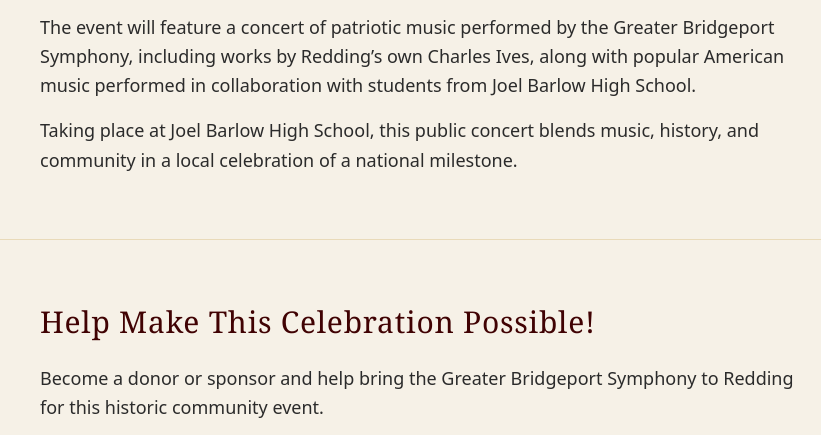
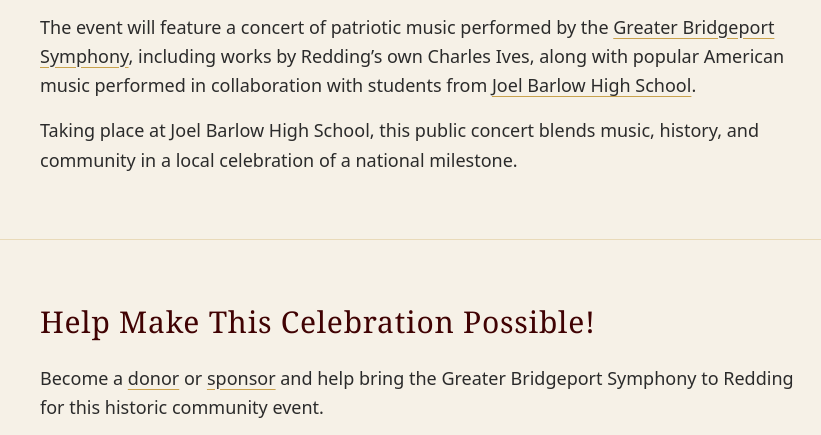
Before and after one commit to nicksach/redding250, a website: page index.html in a window 1280 px wide. Shown: the part 506-941 px from the top of the page, 112-933 px from the left. Drawn offline with Linux system fonts and the light colour scheme.

Commit message:
Added links to JBHS website and GBS website. Updated donor and sponsor keywords to have clickable links to the donation portal

```diff
--- a/index.html
+++ b/index.html
@@ -87,9 +87,20 @@
 
             <p>
                 The event will feature a concert of patriotic music performed by the
-                Greater Bridgeport Symphony, including works by Redding’s own
-                Charles Ives, along with popular American music performed in collaboration
-                with students from Joel Barlow High School.
+                <a
+                    href="https://www.gbs.org/"
+                    class="underline decoration-brand-gold underline-offset-4 hover:opacity-80 transition"
+                    target="_blank"
+                    rel="noopener noreferrer"
+                >Greater Bridgeport Symphony</a>,
+                including works by Redding’s own Charles Ives, along with popular American
+                music performed in collaboration with students from
+                <a
+                    href="https://www.joelbarlowps.org/"
+                    class="underline decoration-brand-gold underline-offset-4 hover:opacity-80 transition"
+                    target="_blank"
+                    rel="noopener noreferrer"
+                >Joel Barlow High School</a>.
             </p>
 
             <p>
@@ -110,7 +121,21 @@
 
             <div class="mt-6 max-w-3xl space-y-4 text-lg leading-relaxed">
                 <p>
-                    Become a donor or sponsor and help bring the Greater Bridgeport Symphony to Redding for this historic community event.
+                    Become a
+                    <a
+                        href="https://www.gbs.org/redding-250"
+                        class="underline decoration-brand-gold underline-offset-4 hover:opacity-80 transition"
+                        target="_blank"
+                        rel="noopener noreferrer"
+                    >donor</a>
+                    or
+                    <a
+                        href="https://www.gbs.org/redding-250"
+                        class="underline decoration-brand-gold underline-offset-4 hover:opacity-80 transition"
+                        target="_blank"
+                        rel="noopener noreferrer"
+                    >sponsor</a>
+                    and help bring the Greater Bridgeport Symphony to Redding for this historic community event.
                 </p>
 
                 <p>
```
Also changed, not shown: output.css.
